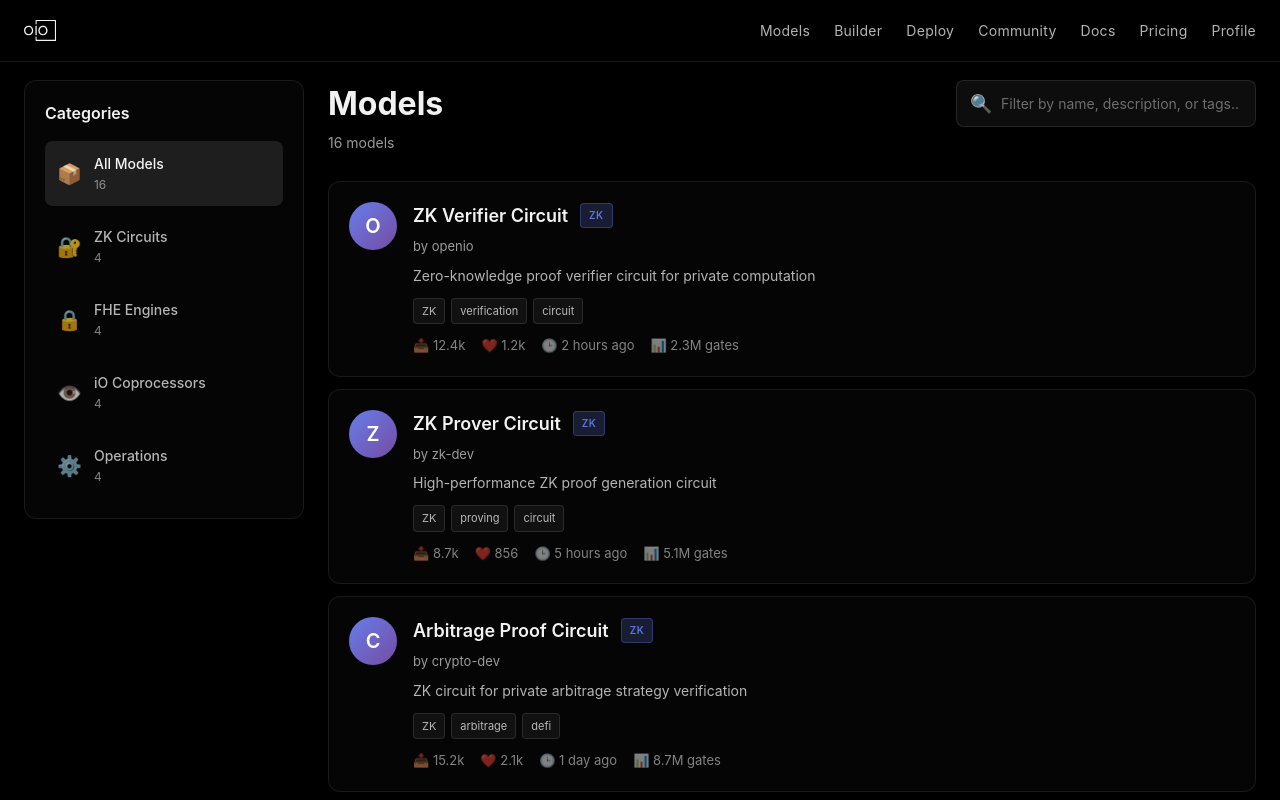
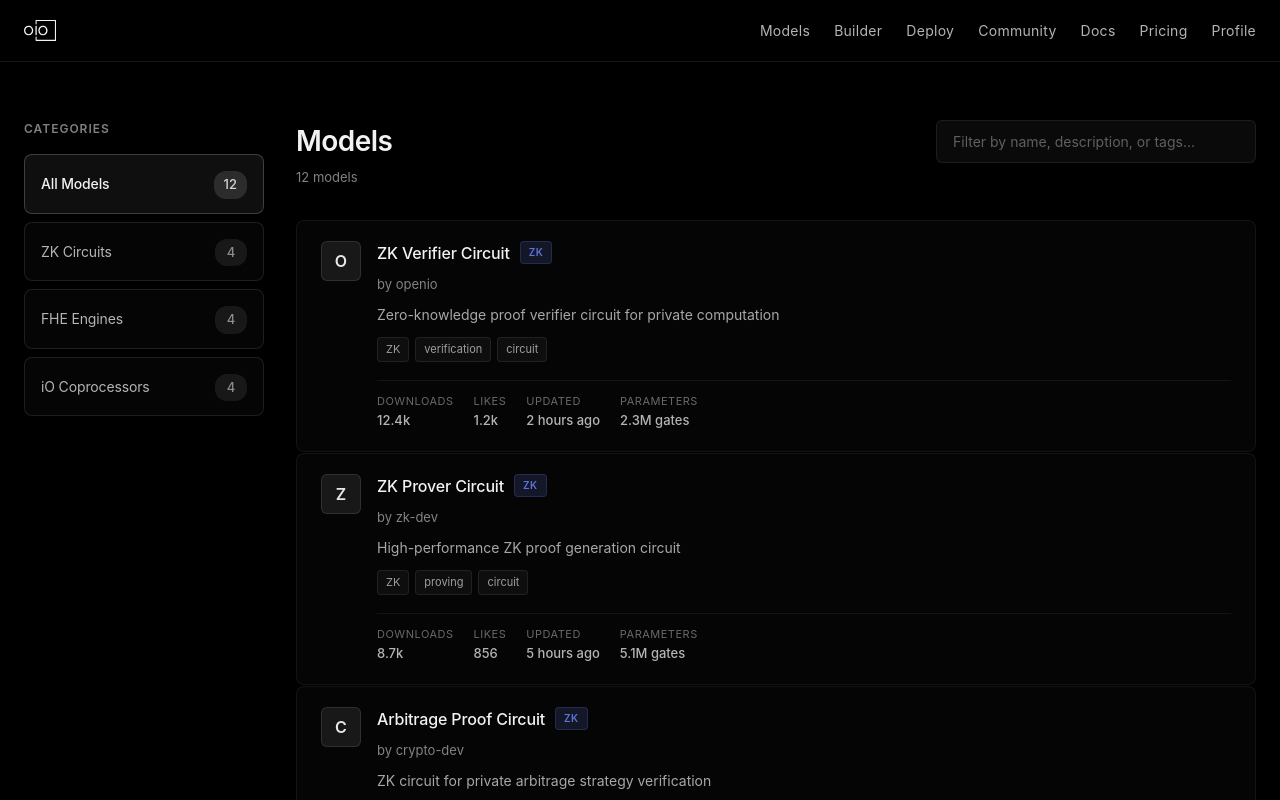
Before and after one commit to madschristensen99/openIO, a Next.js app: page /dapp/models in a window 1280 px wide. Shown: the top 800 px of the page. Built offline with nearby package versions, Linux system fonts and the light colour scheme.

Commit message:
Improve models page styling: LayerZero-style design, remove icons, horizontal category layout, remove operations category

```diff
--- a/app/dapp/models/page.tsx
+++ b/app/dapp/models/page.tsx
@@ -9,7 +9,8 @@ export default function ModelsPage() {
   const [searchQuery, setSearchQuery] = useState('');
 
   const filteredModels = useMemo(() => {
-    let filtered = models;
+    // Exclude operations from all models
+    let filtered = models.filter(m => m.category !== 'operation');
 
     // Filter by category
     if (selectedCategory !== 'all') {
@@ -31,12 +32,12 @@ export default function ModelsPage() {
   }, [selectedCategory, searchQuery]);
 
   const categoryCounts = useMemo(() => {
+    const nonOperationModels = models.filter(m => m.category !== 'operation');
     return {
-      all: models.length,
+      all: nonOperationModels.length,
       zk: getModelsByCategory('zk').length,
       fhe: getModelsByCategory('fhe').length,
       io: getModelsByCategory('io').length,
-      operation: getModelsByCategory('operation').length,
     };
   }, []);
 
@@ -53,7 +54,6 @@ export default function ModelsPage() {
                   className={`category-item ${selectedCategory === 'all' ? 'active' : ''}`}
                   onClick={() => setSelectedCategory('all')}
                 >
-                  <span className="category-icon">📦</span>
                   <div className="category-info">
                     <span className="category-name">All Models</span>
                     <span className="category-count">{categoryCounts.all}</span>
@@ -63,7 +63,6 @@ export default function ModelsPage() {
                   className={`category-item ${selectedCategory === 'zk' ? 'active' : ''}`}
                   onClick={() => setSelectedCategory('zk')}
                 >
-                  <span className="category-icon">🔐</span>
                   <div className="category-info">
                     <span className="category-name">ZK Circuits</span>
                     <span className="category-count">{categoryCounts.zk}</span>
@@ -73,7 +72,6 @@ export default function ModelsPage() {
                   className={`category-item ${selectedCategory === 'fhe' ? 'active' : ''}`}
                   onClick={() => setSelectedCategory('fhe')}
                 >
-                  <span className="category-icon">🔒</span>
                   <div className="category-info">
                     <span className="category-name">FHE Engines</span>
                     <span className="category-count">{categoryCounts.fhe}</span>
@@ -83,20 +81,9 @@ export default function ModelsPage() {
                   className={`category-item ${selectedCategory === 'io' ? 'active' : ''}`}
                   onClick={() => setSelectedCategory('io')}
                 >
-                  <span className="category-icon">👁️</span>
                   <div className="category-info">
                     <span className="category-name">iO Coprocessors</span>
                     <span className="category-count">{categoryCounts.io}</span>
-                  </div>
-                </button>
-                <button
-                  className={`category-item ${selectedCategory === 'operation' ? 'active' : ''}`}
-                  onClick={() => setSelectedCategory('operation')}
-                >
-                  <span className="category-icon">⚙️</span>
-                  <div className="category-info">
-                    <span className="category-name">Operations</span>
-                    <span className="category-count">{categoryCounts.operation}</span>
                   </div>
                 </button>
               </div>
@@ -117,7 +104,6 @@ export default function ModelsPage() {
                   onChange={(e) => setSearchQuery(e.target.value)}
                   className="search-input"
                 />
-                <span className="search-icon">🔍</span>
               </div>
             </div>
 
@@ -144,11 +130,23 @@ export default function ModelsPage() {
                       </div>
                     )}
                     <div className="model-meta">
-                      <span className="meta-item">📥 {model.downloads}</span>
-                      <span className="meta-item">❤️ {model.likes}</span>
-                      <span className="meta-item">🕒 {model.updated}</span>
+                      <span className="meta-item">
+                        <span className="meta-label">Downloads</span>
+                        <span className="meta-value">{model.downloads}</span>
+                      </span>
+                      <span className="meta-item">
+                        <span className="meta-label">Likes</span>
+                        <span className="meta-value">{model.likes}</span>
+                      </span>
+                      <span className="meta-item">
+                        <span className="meta-label">Updated</span>
+                        <span className="meta-value">{model.updated}</span>
+                      </span>
                       {model.parameters && (
-                        <span className="meta-item">📊 {model.parameters}</span>
+                        <span className="meta-item">
+                          <span className="meta-label">Parameters</span>
+                          <span className="meta-value">{model.parameters}</span>
+                        </span>
                       )}
                     </div>
                   </div>
--- a/app/globals.css
+++ b/app/globals.css
@@ -2586,22 +2586,105 @@ body {
 .models-container {
   max-width: 1400px;
   margin: 0 auto;
-  padding: 0 24px 40px;
+  padding: 40px 24px;
   display: grid;
-  grid-template-columns: 280px 1fr;
-  gap: 24px;
+  grid-template-columns: 240px 1fr;
+  gap: 32px;
 }
 
 .models-sidebar {
+  display: flex;
+  flex-direction: column;
+}
+
+.sidebar-section {
+  background: transparent;
+  border: none;
+  padding: 0;
+}
+
+.sidebar-title {
+  font-size: 12px;
+  font-weight: 600;
+  color: rgba(255, 255, 255, 0.5);
+  text-transform: uppercase;
+  letter-spacing: 1px;
+  margin: 0 0 16px 0;
+  font-family: -apple-system, BlinkMacSystemFont, 'Segoe UI', 'Roboto', 'Oxygen', 'Ubuntu', 'Cantarell', sans-serif;
+}
+
+.models-sidebar .category-list {
+  display: flex;
+  flex-direction: column;
+  gap: 8px;
+}
+
+.models-sidebar .category-item {
+  display: flex;
+  align-items: center;
+  justify-content: space-between;
+  padding: 14px 16px;
+  border: 1px solid rgba(255, 255, 255, 0.1);
+  background: rgba(255, 255, 255, 0.02);
+  border-radius: 8px;
+  cursor: pointer;
+  transition: all 0.15s ease;
+  text-align: left;
+  color: rgba(255, 255, 255, 0.7);
+  font-family: -apple-system, BlinkMacSystemFont, 'Segoe UI', 'Roboto', 'Oxygen', 'Ubuntu', 'Cantarell', sans-serif;
+  width: 100%;
+}
+
+.models-sidebar .category-item:hover {
+  background: rgba(255, 255, 255, 0.04);
+  border-color: rgba(255, 255, 255, 0.15);
+  color: rgba(255, 255, 255, 0.9);
+}
+
+.models-sidebar .category-item.active {
+  background: rgba(255, 255, 255, 0.06);
+  border-color: rgba(255, 255, 255, 0.2);
+  color: rgba(255, 255, 255, 0.95);
+  font-weight: 500;
+}
+
+.models-sidebar .category-info {
+  display: flex;
+  flex-direction: row;
+  align-items: center;
+  justify-content: space-between;
+  width: 100%;
+  gap: 12px;
+}
+
+.models-sidebar .category-name {
+  font-size: 14px;
+  font-weight: inherit;
+  letter-spacing: -0.01em;
+  flex: 1;
+}
+
+.models-sidebar .category-count {
+  font-size: 13px;
+  color: rgba(255, 255, 255, 0.5);
+  font-weight: 500;
+  background: rgba(255, 255, 255, 0.08);
+  padding: 4px 10px;
+  border-radius: 12px;
+  min-width: 32px;
+  text-align: center;
+  flex-shrink: 0;
+}
+
+.models-sidebar .category-item.active .category-count {
+  color: rgba(255, 255, 255, 0.8);
+  background: rgba(255, 255, 255, 0.12);
+}
+
+.models-main {
   display: flex;
   flex-direction: column;
   gap: 24px;
-}
-
-.models-main {
-  display: flex;
-  flex-direction: column;
-  gap: 20px;
 }
 
 .models-header {
@@ -2613,127 +2696,121 @@ body {
 }
 
 .models-title {
-  font-size: 32px;
-  font-weight: 700;
-  color: rgba(255, 255, 255, 0.95);
-  margin: 0 0 4px 0;
+  font-size: 28px;
+  font-weight: 600;
+  color: rgba(255, 255, 255, 0.95);
+  margin: 0 0 6px 0;
+  letter-spacing: -0.02em;
   font-family: -apple-system, BlinkMacSystemFont, 'Segoe UI', 'Roboto', 'Oxygen', 'Ubuntu', 'Cantarell', sans-serif;
 }
 
 .models-count {
-  font-size: 14px;
-  color: rgba(255, 255, 255, 0.6);
+  font-size: 13px;
+  color: rgba(255, 255, 255, 0.5);
   margin: 0;
+  font-weight: 400;
   font-family: -apple-system, BlinkMacSystemFont, 'Segoe UI', 'Roboto', 'Oxygen', 'Ubuntu', 'Cantarell', sans-serif;
 }
 
 .models-search {
   position: relative;
-  min-width: 300px;
+  min-width: 320px;
 }
 
 .models-search .search-input {
   width: 100%;
-  padding: 12px 16px 12px 44px;
-  background: rgba(255, 255, 255, 0.05);
-  border: 1px solid rgba(255, 255, 255, 0.1);
-  border-radius: 8px;
+  padding: 10px 16px;
+  background: rgba(255, 255, 255, 0.04);
+  border: 1px solid rgba(255, 255, 255, 0.08);
+  border-radius: 6px;
   color: rgba(255, 255, 255, 0.95);
   font-size: 14px;
   font-family: -apple-system, BlinkMacSystemFont, 'Segoe UI', 'Roboto', 'Oxygen', 'Ubuntu', 'Cantarell', sans-serif;
-  transition: all 0.2s;
+  transition: all 0.15s ease;
 }
 
 .models-search .search-input:focus {
   outline: none;
-  border-color: rgba(102, 126, 234, 0.5);
-  background: rgba(255, 255, 255, 0.08);
+  border-color: rgba(255, 255, 255, 0.15);
+  background: rgba(255, 255, 255, 0.06);
 }
 
 .models-search .search-input::placeholder {
-  color: rgba(255, 255, 255, 0.4);
-}
-
-.models-search .search-icon {
-  position: absolute;
-  left: 14px;
-  top: 50%;
-  transform: translateY(-50%);
-  font-size: 18px;
-  pointer-events: none;
+  color: rgba(255, 255, 255, 0.35);
 }
 
 .models-list {
   display: flex;
   flex-direction: column;
-  gap: 12px;
+  gap: 1px;
 }
 
 .model-item {
   background: rgba(255, 255, 255, 0.02);
-  border: 1px solid rgba(255, 255, 255, 0.08);
-  border-radius: 12px;
-  padding: 20px;
+  border: 1px solid rgba(255, 255, 255, 0.06);
+  border-radius: 8px;
+  padding: 20px 24px;
   display: grid;
-  grid-template-columns: 48px 1fr;
+  grid-template-columns: 40px 1fr;
   gap: 16px;
   align-items: start;
-  transition: all 0.2s;
+  transition: all 0.15s ease;
+  cursor: pointer;
 }
 
 .model-item:hover {
   background: rgba(255, 255, 255, 0.04);
-  border-color: rgba(255, 255, 255, 0.15);
-  transform: translateY(-2px);
+  border-color: rgba(255, 255, 255, 0.1);
 }
 
 .model-avatar {
-  width: 48px;
-  height: 48px;
-  border-radius: 50%;
-  background: linear-gradient(135deg, #667eea 0%, #764ba2 100%);
+  width: 40px;
+  height: 40px;
+  border-radius: 6px;
+  background: rgba(255, 255, 255, 0.08);
   display: flex;
   align-items: center;
   justify-content: center;
-  font-size: 20px;
+  font-size: 16px;
   font-weight: 600;
-  color: white;
+  color: rgba(255, 255, 255, 0.9);
   flex-shrink: 0;
   font-family: -apple-system, BlinkMacSystemFont, 'Segoe UI', 'Roboto', 'Oxygen', 'Ubuntu', 'Cantarell', sans-serif;
+  border: 1px solid rgba(255, 255, 255, 0.1);
 }
 
 .model-content {
   display: flex;
   flex-direction: column;
-  gap: 8px;
+  gap: 10px;
   min-width: 0;
 }
 
 .model-header {
   display: flex;
   align-items: center;
-  gap: 12px;
+  gap: 10px;
   flex-wrap: wrap;
 }
 
 .model-name {
-  font-size: 18px;
-  font-weight: 600;
+  font-size: 16px;
+  font-weight: 500;
   color: rgba(255, 255, 255, 0.95);
   margin: 0;
-  cursor: pointer;
-  transition: color 0.2s;
-  font-family: -apple-system, BlinkMacSystemFont, 'Segoe UI', 'Roboto', 'Oxygen', 'Ubuntu', 'Cantarell', sans-serif;
-}
-
-.model-name:hover {
-  color: rgba(102, 126, 234, 1);
+  transition: color 0.15s ease;
+  letter-spacing: -0.01em;
+  font-family: -apple-system, BlinkMacSystemFont, 'Segoe UI', 'Roboto', 'Oxygen', 'Ubuntu', 'Cantarell', sans-serif;
+}
+
+.model-item:hover .model-name {
+  color: rgba(255, 255, 255, 1);
 }
 
 .model-badge {
   font-size: 10px;
   font-weight: 600;
-  padding: 4px 8px;
+  padding: 3px 8px;
   border-radius: 4px;
   text-transform: uppercase;
   letter-spacing: 0.5px;
@@ -2741,41 +2818,43 @@ body {
 }
 
 .model-badge-zk {
-  background: rgba(102, 126, 234, 0.2);
+  background: rgba(102, 126, 234, 0.15);
   color: rgba(102, 126, 234, 0.9);
-  border: 1px solid rgba(102, 126, 234, 0.3);
+  border: 1px solid rgba(102, 126, 234, 0.2);
 }
 
 .model-badge-fhe {
-  background: rgba(118, 75, 162, 0.2);
+  background: rgba(118, 75, 162, 0.15);
   color: rgba(118, 75, 162, 0.9);
-  border: 1px solid rgba(118, 75, 162, 0.3);
+  border: 1px solid rgba(118, 75, 162, 0.2);
 }
 
 .model-badge-io {
-  background: rgba(255, 193, 7, 0.2);
+  background: rgba(255, 193, 7, 0.15);
   color: rgba(255, 193, 7, 0.9);
-  border: 1px solid rgba(255, 193, 7, 0.3);
+  border: 1px solid rgba(255, 193, 7, 0.2);
 }
 
 .model-badge-operation {
-  background: rgba(76, 175, 80, 0.2);
+  background: rgba(76, 175, 80, 0.15);
   color: rgba(76, 175, 80, 0.9);
-  border: 1px solid rgba(76, 175, 80, 0.3);
+  border: 1px solid rgba(76, 175, 80, 0.2);
 }
 
 .model-author {
   font-size: 13px;
-  color: rgba(255, 255, 255, 0.6);
+  color: rgba(255, 255, 255, 0.5);
   margin: 0;
+  font-weight: 400;
   font-family: -apple-system, BlinkMacSystemFont, 'Segoe UI', 'Roboto', 'Oxygen', 'Ubuntu', 'Cantarell', sans-serif;
 }
 
 .model-description {
   font-size: 14px;
-  color: rgba(255, 255, 255, 0.7);
+  color: rgba(255, 255, 255, 0.65);
   margin: 0;
   line-height: 1.5;
+  font-weight: 400;
   font-family: -apple-system, BlinkMacSystemFont, 'Segoe UI', 'Roboto', 'Oxygen', 'Ubuntu', 'Cantarell', sans-serif;
 }
 
@@ -2783,33 +2862,49 @@ body {
   display: flex;
   flex-wrap: wrap;
   gap: 6px;
-  margin-top: 4px;
+  margin-top: 2px;
 }
 
 .model-tag {
   font-size: 11px;
-  padding: 4px 8px;
-  background: rgba(255, 255, 255, 0.05);
-  border: 1px solid rgba(255, 255, 255, 0.1);
+  padding: 3px 8px;
+  background: rgba(255, 255, 255, 0.04);
+  border: 1px solid rgba(255, 255, 255, 0.08);
   border-radius: 4px;
+  color: rgba(255, 255, 255, 0.6);
+  font-weight: 400;
+  font-family: -apple-system, BlinkMacSystemFont, 'Segoe UI', 'Roboto', 'Oxygen', 'Ubuntu', 'Cantarell', sans-serif;
+}
+
+.model-meta {
+  display: flex;
+  flex-wrap: wrap;
+  gap: 20px;
+  margin-top: 8px;
+  padding-top: 12px;
+  border-top: 1px solid rgba(255, 255, 255, 0.06);
+  font-size: 12px;
+  font-family: -apple-system, BlinkMacSystemFont, 'Segoe UI', 'Roboto', 'Oxygen', 'Ubuntu', 'Cantarell', sans-serif;
+}
+
+.meta-item {
+  display: flex;
+  flex-direction: column;
+  gap: 2px;
+}
+
+.meta-label {
+  color: rgba(255, 255, 255, 0.4);
+  font-size: 11px;
+  font-weight: 400;
+  text-transform: uppercase;
+  letter-spacing: 0.5px;
+}
+
+.meta-value {
   color: rgba(255, 255, 255, 0.7);
-  font-family: -apple-system, BlinkMacSystemFont, 'Segoe UI', 'Roboto', 'Oxygen', 'Ubuntu', 'Cantarell', sans-serif;
-}
-
-.model-meta {
-  display: flex;
-  flex-wrap: wrap;
-  gap: 16px;
-  margin-top: 4px;
   font-size: 13px;
-  color: rgba(255, 255, 255, 0.5);
-  font-family: -apple-system, BlinkMacSystemFont, 'Segoe UI', 'Roboto', 'Oxygen', 'Ubuntu', 'Cantarell', sans-serif;
-}
-
-.meta-item {
-  display: flex;
-  align-items: center;
-  gap: 4px;
+  font-weight: 500;
 }
 
 @media (max-width: 1024px) {
```
